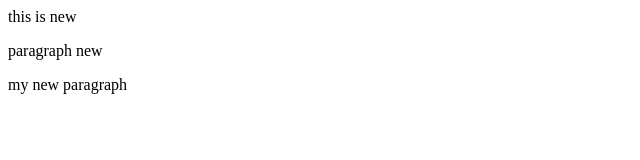
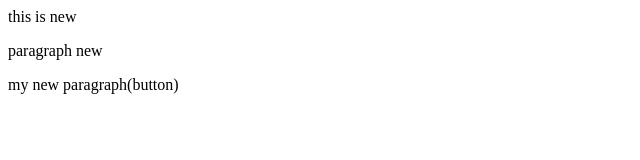
Before and after one commit to Mosharra-alam/newrep, a plain HTML site: page index.html in a window 1280 px wide. Shown: the full height of the page, 0-640 px from the left. Drawn offline with Linux system fonts and the light colour scheme.

Commit message:
add button

```diff
--- a/index.html
+++ b/index.html
@@ -1,3 +1,3 @@
 <p> this is new</p>
 <p> paragraph new</p>
-<p>my new paragraph</p>
+<p>my new paragraph(button) </p>
```
